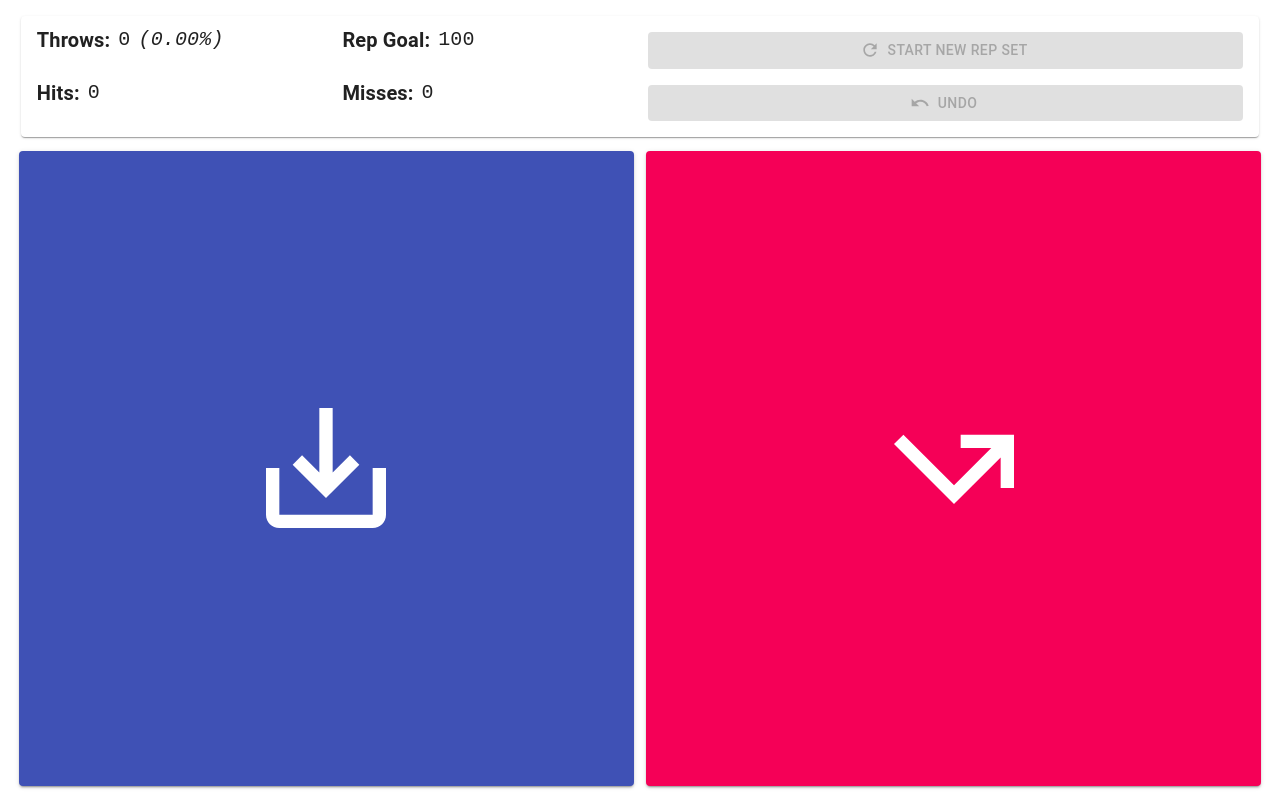
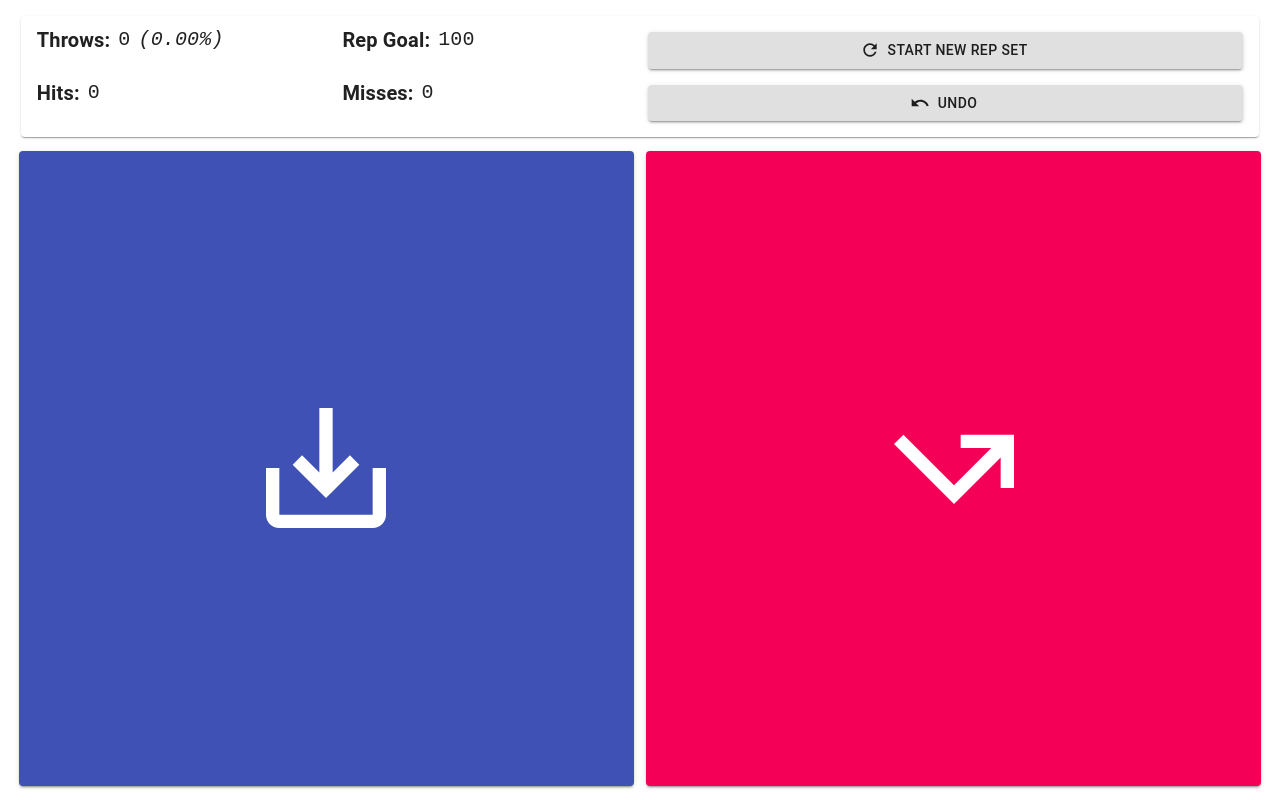
Before and after one commit to tildesrc/dolph, a React (Create React App) app in the folder shell/: page / in a window 1280 px wide. Built offline with nearby package versions, Linux system fonts and the light colour scheme.

Commit message:
Refactor undo

```diff
--- a/shell/package.json
+++ b/shell/package.json
@@ -14,6 +14,7 @@
     "@types/node": "^12.19.15",
     "@types/react": "^16.14.2",
     "@types/react-dom": "^16.9.10",
+    "idb-keyval": "^5.0.2",
     "numeral": "^2.0.6",
     "react": "^17.0.1",
     "react-dom": "^17.0.1",
--- a/shell/src/PuttCounter.tsx
+++ b/shell/src/PuttCounter.tsx
@@ -43,34 +43,33 @@ const Container = styled.div`
   }
 `;
 
-type counterStateType = {
+type repSetType = {
   hits: number;
   misses: number;
   repGoal: number;
+  undo: repSetType | null;
 };
 
 function PuttCounter() {
-  const defaultCounterState = {
+  const defaultRepSet = {
     hits: 0,
     misses: 0,
-    repGoal: 100
+    repGoal: 100,
+    undo: null,
   };
-  const [counterState, setCounterState] = useState<counterStateType>(defaultCounterState);
-  const [undo, setUndo] = useState<counterStateType[]>([]);
+  const [repSet, setRepSet] = useState<repSetType>(defaultRepSet);
+
 
   function handleCounterButton(field: 'hits' | 'misses') {
-    setUndo([...undo, counterState]);
-    setCounterState({...counterState, [field]: counterState[field] + 1});
+    setRepSet({...repSet, [field]: repSet[field] + 1});
   }
 
   function handleUndo() {
-    setCounterState(undo.pop()!);
-    setUndo([...undo]);
+    setRepSet(repSet.undo!);
   }
 
   function handleNewRepSet() {
-    setCounterState(defaultCounterState);
-    setUndo([]);
+    setRepSet(defaultRepSet);
   }
 
   function CounterButton({color, CounterIcon, onClick}: {color: 'primary' | 'secondary', CounterIcon: typeof HitIcon | typeof MissIcon, onClick: () => void}) {
@@ -101,24 +100,24 @@ function PuttCounter() {
         <Grid container>
           <Grid container item sm={6} xs={12}>
             <Grid item md={6} xs={12}>
-              <CountLine label='Throws' count={counterState.hits + counterState.misses} outOf={counterState.repGoal} />
+              <CountLine label='Throws' count={repSet.hits + repSet.misses} outOf={repSet.repGoal} />
             </Grid>
             <Grid item md={6} xs={12}>
-              <CountLine label='Rep Goal' count={counterState.repGoal} outOf={0} />
+              <CountLine label='Rep Goal' count={repSet.repGoal} outOf={0} />
             </Grid>
             <Grid item md={6} xs={12}>
-              <CountLine label='Hits' count={counterState.hits} outOf={counterState.hits + counterState.misses} />
+              <CountLine label='Hits' count={repSet.hits} outOf={repSet.hits + repSet.misses} />
             </Grid>
             <Grid item md={6} xs={12}>
-              <CountLine label='Misses' count={counterState.misses} outOf={counterState.hits + counterState.misses} />
+              <CountLine label='Misses' count={repSet.misses} outOf={repSet.hits + repSet.misses} />
             </Grid>
           </Grid>
           <Grid container item sm={6} xs={12}>
             <Grid item xs={12} style={{ padding: '0.5rem'}}>
-              <Button fullWidth variant='contained' startIcon={<NewRepSetIcon />} disabled={undo.length === 0} onClick={handleNewRepSet}>Start New Rep Set</Button>
+              <Button fullWidth variant='contained' startIcon={<NewRepSetIcon />} disabled={!!repSet.undo} onClick={handleNewRepSet}>Start New Rep Set</Button>
             </Grid>
             <Grid item xs={12} style={{ padding: '0.5rem'}}>
-              <Button fullWidth variant='contained' startIcon={<UndoIcon />} disabled={undo.length === 0} onClick={handleUndo}>Undo</Button>
+              <Button fullWidth variant='contained' startIcon={<UndoIcon />} disabled={!!repSet.undo} onClick={handleUndo}>Undo</Button>
             </Grid>
           </Grid>
         </Grid>
```
Also changed, not shown: 1 other file (tests, documents, lock files or other folders).
